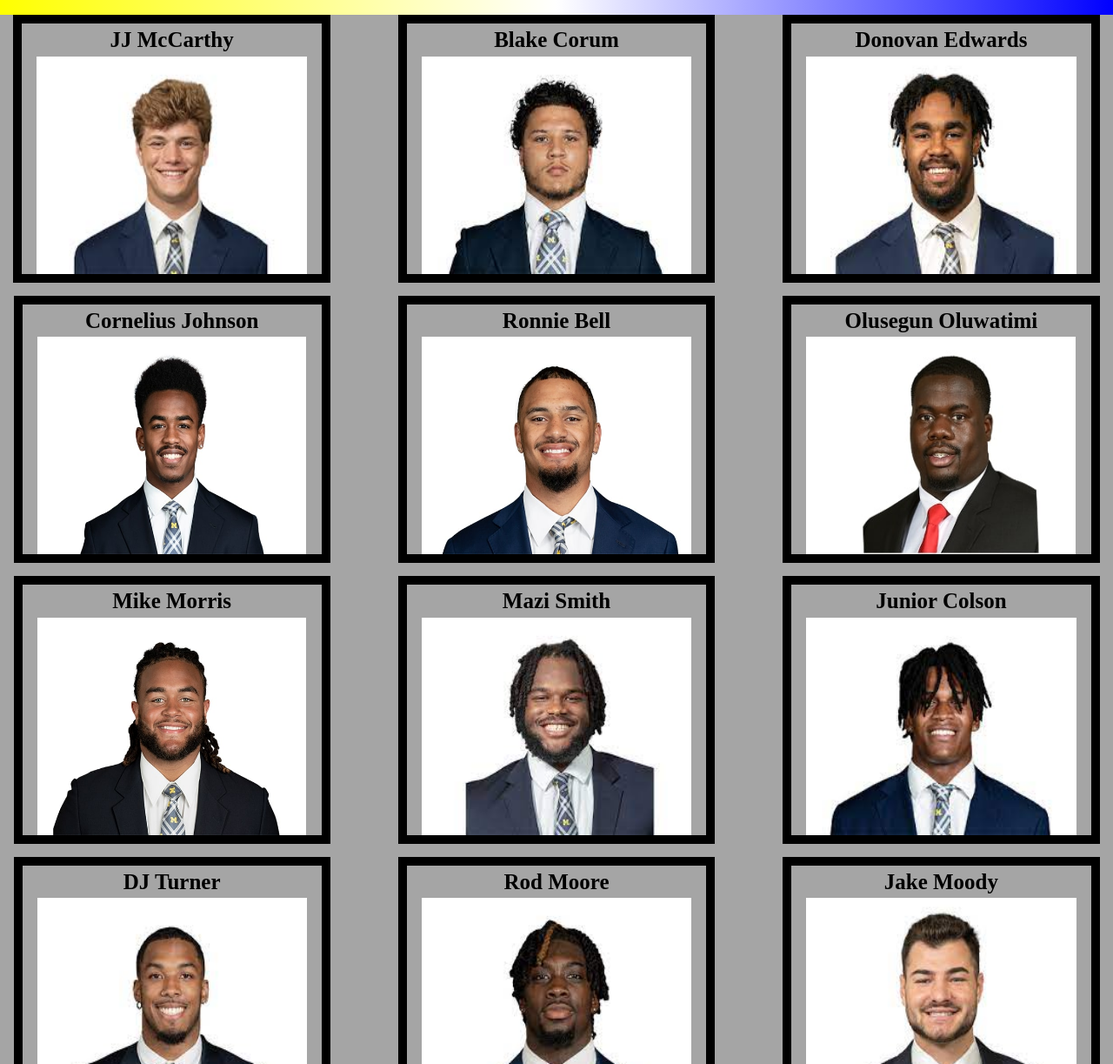
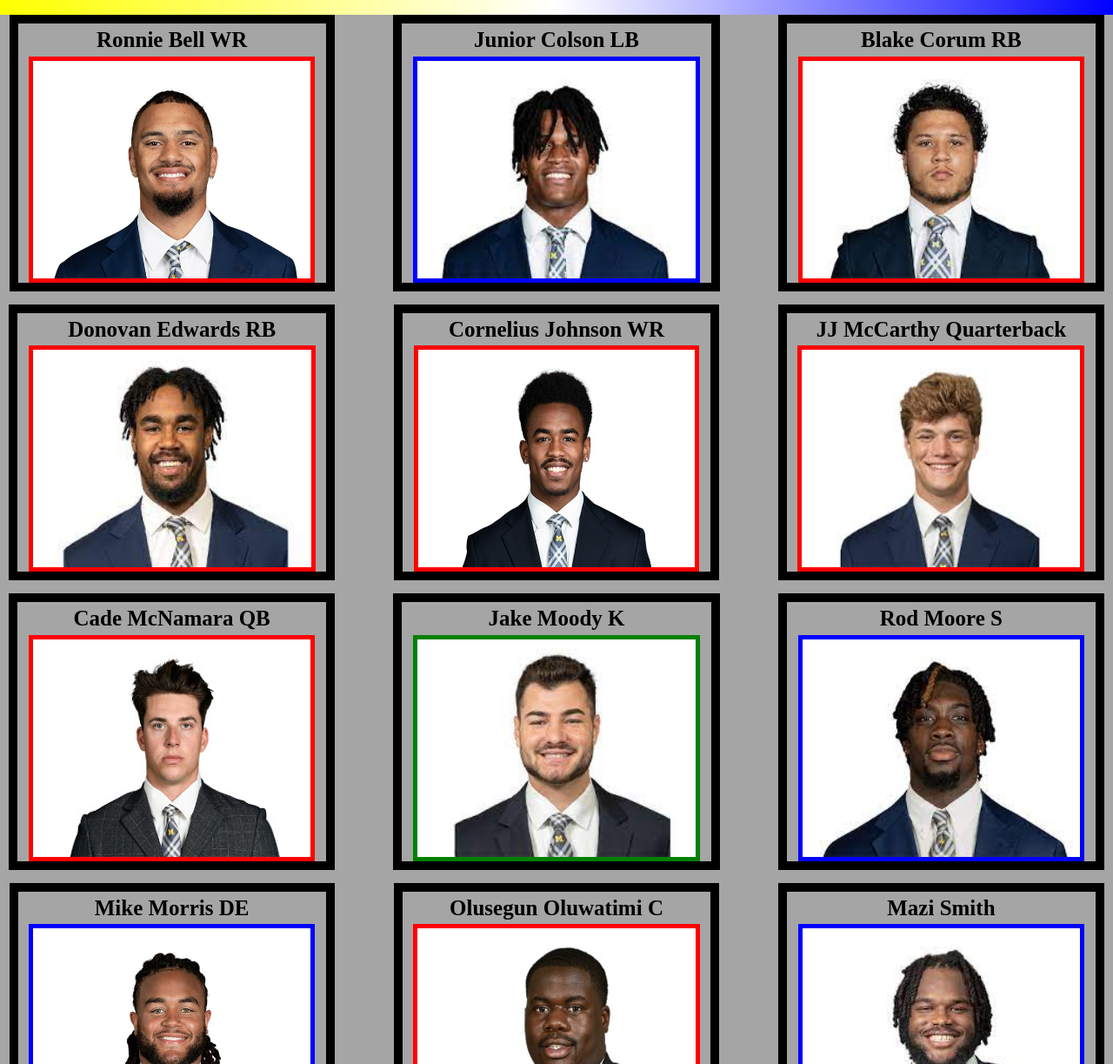
Before and after one commit to bgottlieb10/Final-Project, a plain HTML site: page Players.html in a window 1280 px wide. Shown: the part 77-1300 px from the top of the page at 87% size. Drawn offline with Linux system fonts and the light colour scheme.

Commit message:
Add files via upload

```diff
--- a/Players.html
+++ b/Players.html
@@ -30,72 +30,71 @@
     </header>
     <main id="main">
         <div class = "gallery" id="names">
-            <div class = "card" id ="offense">
-                <h2>JJ McCarthy</h2>
-                <img src="images/JJ.jpg" width = "250px" height = "250px" alt="JJ McCarthy Headshot">
-                </div>
 
+            <div class = "card offense">
+                <h2>Ronnie Bell WR</h2>
+                <img src="images/Ronnie.jpg" width = "250px" height = "250px" alt="Ronnie Bell Headshot">
+            </div>
 
-            <div class = "card" id="offense">
-                <h2>Blake Corum</h2>
+            <div class = "card defense">
+                <h2>Junior Colson LB</h2>
+                <img src="images/Colson.jpg" width = "250px" height = "250px" alt="Junior Colson Headshot">
+            </div>
+
+            <div class = "card offense">
+                <h2>Blake Corum RB</h2>
                 <img src="images/Corum.jpg" width = "250px" height = "250px" alt="Blake Corum Headshot">
             </div>
 
-            <div class = "card" id = "offense">
-                <h2>Donovan Edwards</h2>
+            <div class = "card offense">
+                <h2>Donovan Edwards RB</h2>
                 <img src="images/Don.jpg" width = "250px" height = "250px"  alt="Donovan Edwards Headshot">
             </div>
 
-            <div class = "card" id = "offense">
-                <h2>Cornelius Johnson</h2>
+            <div class = "card offense">
+                <h2>Cornelius Johnson WR</h2>
                 <img src="images/Cornelius.jpg" width = "250px" height = "250px" alt="Cornelius Johnson Headshot">
             </div>
 
-            <div class = "card" id = "offense">
-                <h2>Ronnie Bell</h2>
-                <img src="images/Ronnie.jpg" width = "250px" height = "250px" alt="Ronnie Bell Headshot">
+            <div class = "card offense">
+                <h2>JJ McCarthy Quarterback</h2>
+                <img src="images/JJ.jpg" width = "250px" height = "250px" alt="JJ McCarthy Headshot">
             </div>
 
-            <div class = "card" id = "offense">
-                <h2>Olusegun Oluwatimi</h2>
+            <div class = "card offense">
+                <h2>Cade McNamara QB</h2>
+                <img src="images/Cade.jpg" width = "250px" height = "250px" alt="Cade McNamara Headshot">
+            </div>
+
+            <div class = "card special_teams">
+                <h2>Jake Moody K</h2>
+                <img src="images/Moody.jpg" width = "250px" height = "250px" alt="Jake Moody Headshot">
+            </div>
+
+            <div class = "card defense">
+                <h2>Rod Moore S</h2>
+                <img src="images/Rod_M.jpg" width = "250px" height = "250px" alt="Rod Moore Headshot">
+            </div>
+
+            <div class = "card defense">
+                <h2>Mike Morris DE</h2>
+                <img src="images/Morris.jpg" width = "250px" height = "250px" alt="Mike Morris Headshot">
+            </div>
+
+            <div class = "card offense">
+                <h2>Olusegun Oluwatimi C</h2>
                 <img src="images/Olu.jpg" width = "250px" height = "250px" alt="Olusegun Oluwatimi Headshot">
             </div>
 
-            <div class = "card" id = "defense">
-                <h2>Mike Morris</h2>
-                <img src="images/Morris.jpg" width = "250px" height = "250px" alt="Mike Morris Headshot">
-            </div>
-
-            <div class = "card" id = "defense">
-                <h2>Mazi Smith</h2>
+            <div class = "card defense">
+                <h2>Mazi Smith <DT></DT></h2>
                 <img src="images/Mazi.jpg" width = "250px" height = "250px" alt="Mazi Smith Headshot">
             </div>
 
-            <div class = "card" id = "defense">
-                <h2>Junior Colson</h2>
-                <img src="images/Colson.jpg" width = "250px" height = "250px" alt="Junior Colson Headshot">
-            </div>
-
-            <div class = "card" id = "defense">
-                <h2>DJ Turner</h2>
+            <div class = "card defense">
+                <h2>DJ Turner CB</h2>
                 <img src="images/Turner.jpg" width = "250px" height = "250px" alt="DJ Turner Headshot">
             </div>
-
-            <div class = "card" id = "defense">
-                <h2>Rod Moore</h2>
-                <img src="images/Rod_M.jpg" width = "250px" height = "250px" alt="Rod Moore Headshot">
-            </div>
-
-            <div class = "card" id = "special_teams">
-                <h2>Jake Moody</h2>
-                <img src="images/Moody.jpg" width = "250px" height = "250px" alt="Jake Moody Headshot">
-            </div>
-
-            <div class = "card offense">
-                <h2>Cade McNamara</h2>
-                <img src="images/Cade.jpg" width = "250px" height = "250px" alt="Cade McNamara Headshot">
-            </div>
-
     </div>
     </main>
     <footer>
--- a/css/style.css
+++ b/css/style.css
@@ -38,7 +38,7 @@ body{
 }
 
 .main_image{
-    max-width: 200px;
+    max-width: 100px;
 }
 
 .skip a:focus{
@@ -124,6 +124,26 @@ ul#main_menu .active{
       border: yellow solid 5px;
   }
 
+  .away img{
+      border: blue solid 5px;
+  }
+
+  .offense img{
+      border: red solid 5px;
+  }
+
+  .defense img{
+      border: blue solid 5px;
+  }
+
+  .neutral img{
+      border: white solid 5px;
+  }
+
+  .special_teams img{
+      border: green solid 5px;
+  }
+
   @media all and (min-width: 900px){
     .gallery {
       grid-template-columns: 33% 33% 33%;
@@ -138,7 +158,7 @@ ul#main_menu .active{
 
   @media all and (min-width: 1400px){
     .gallery {
-      grid-template-columns: 25% 25% 25% 25%;
+      grid-template-columns: 22% 22% 22% 22%;
       width: 100%;
     }
   }
```
Also changed, not shown: Schedule.html (+1 -1 lines), index.html (+2 -1 lines), images/Nebraska.jpg.
